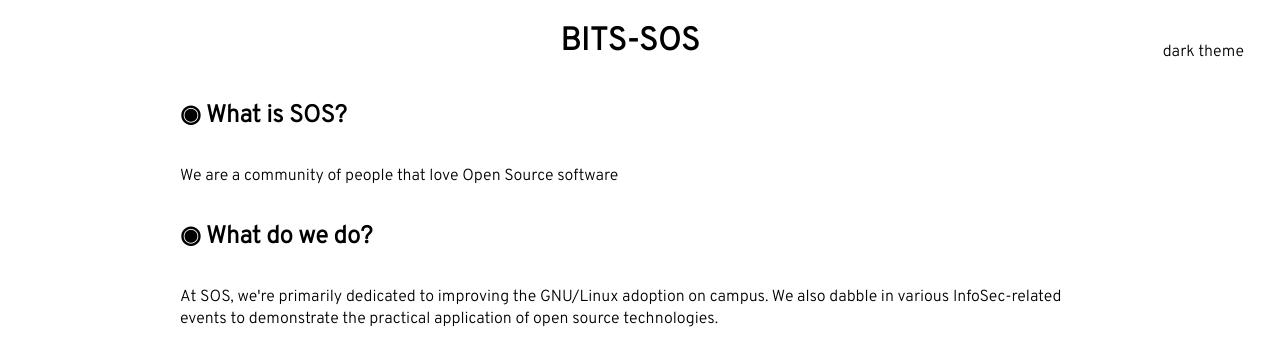
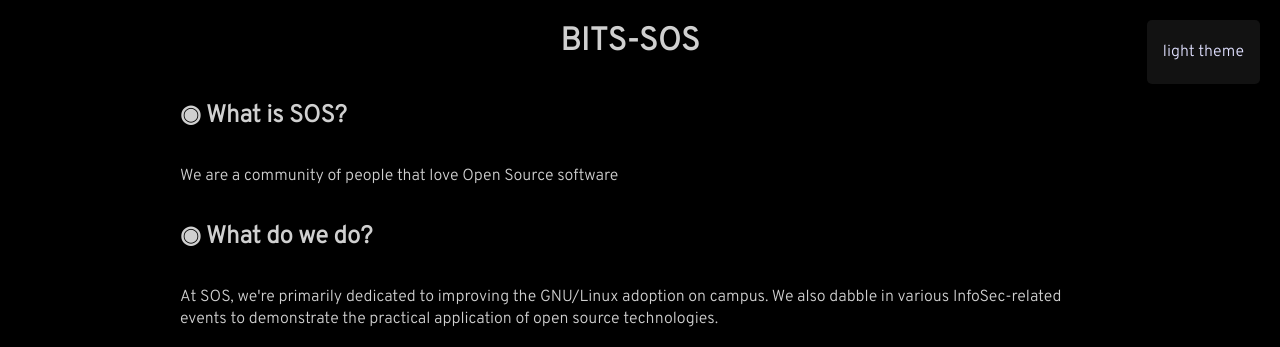
Before and after one commit to BITS-SOS/bits-sos.github.io, a plain HTML site: page resources/sos-brochure.html in a window 1280 px wide. Shown: the top 347 px of the page. Drawn offline with Linux system fonts and the light colour scheme.

Commit message:
Update sos-brochure.html

```diff
--- a/resources/sos-brochure.html
+++ b/resources/sos-brochure.html
@@ -544,7 +544,7 @@
 <script type="text/javascript">
 <!--/*--><![CDATA[/*><!--*/
 let cookie = document.cookie.split('; ').find(r => r.startsWith('org_html_themify_theme'))
-let theme = 'light'
+let theme = 'dark'
 
 if (cookie) {
   theme = cookie.split('=')[1]
```
